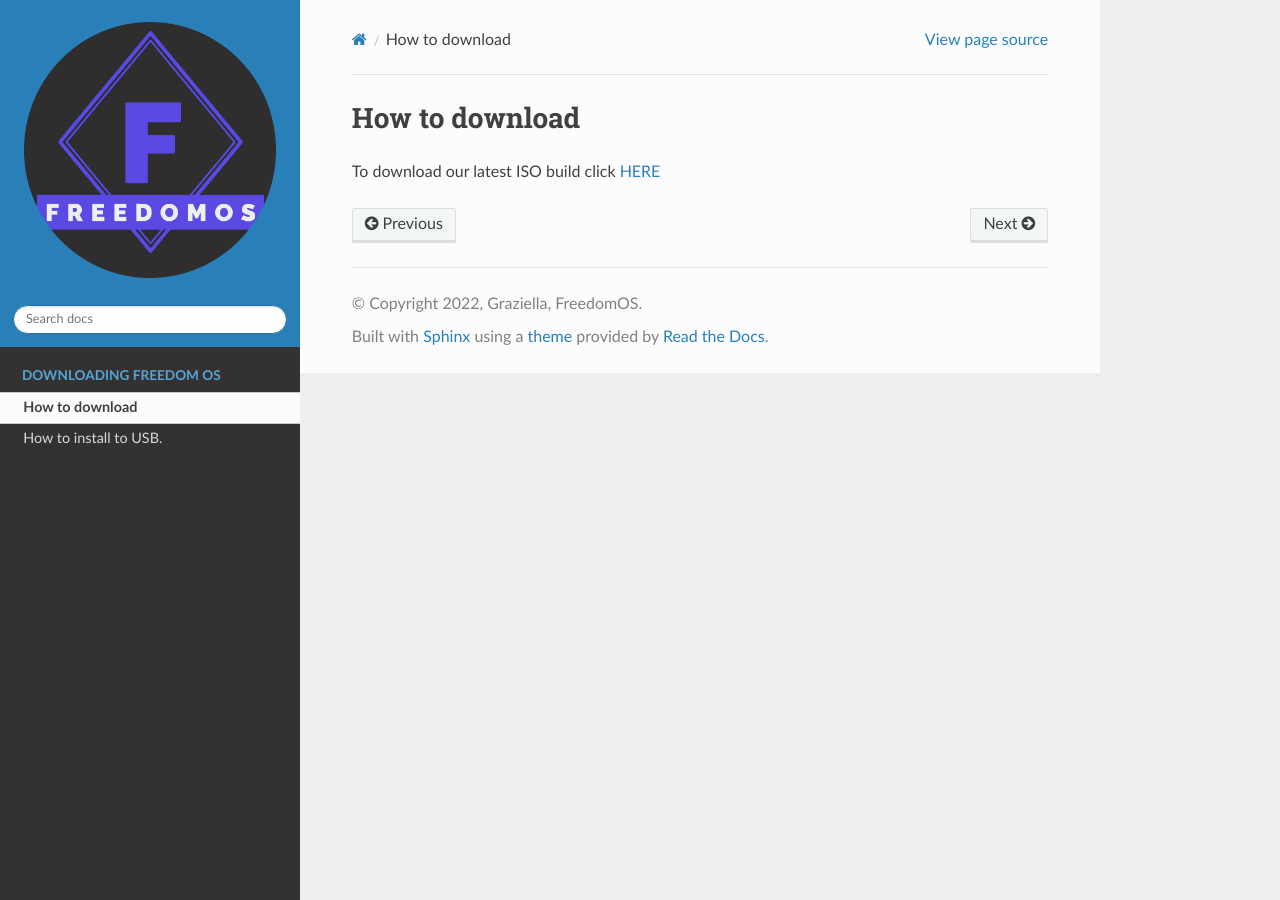
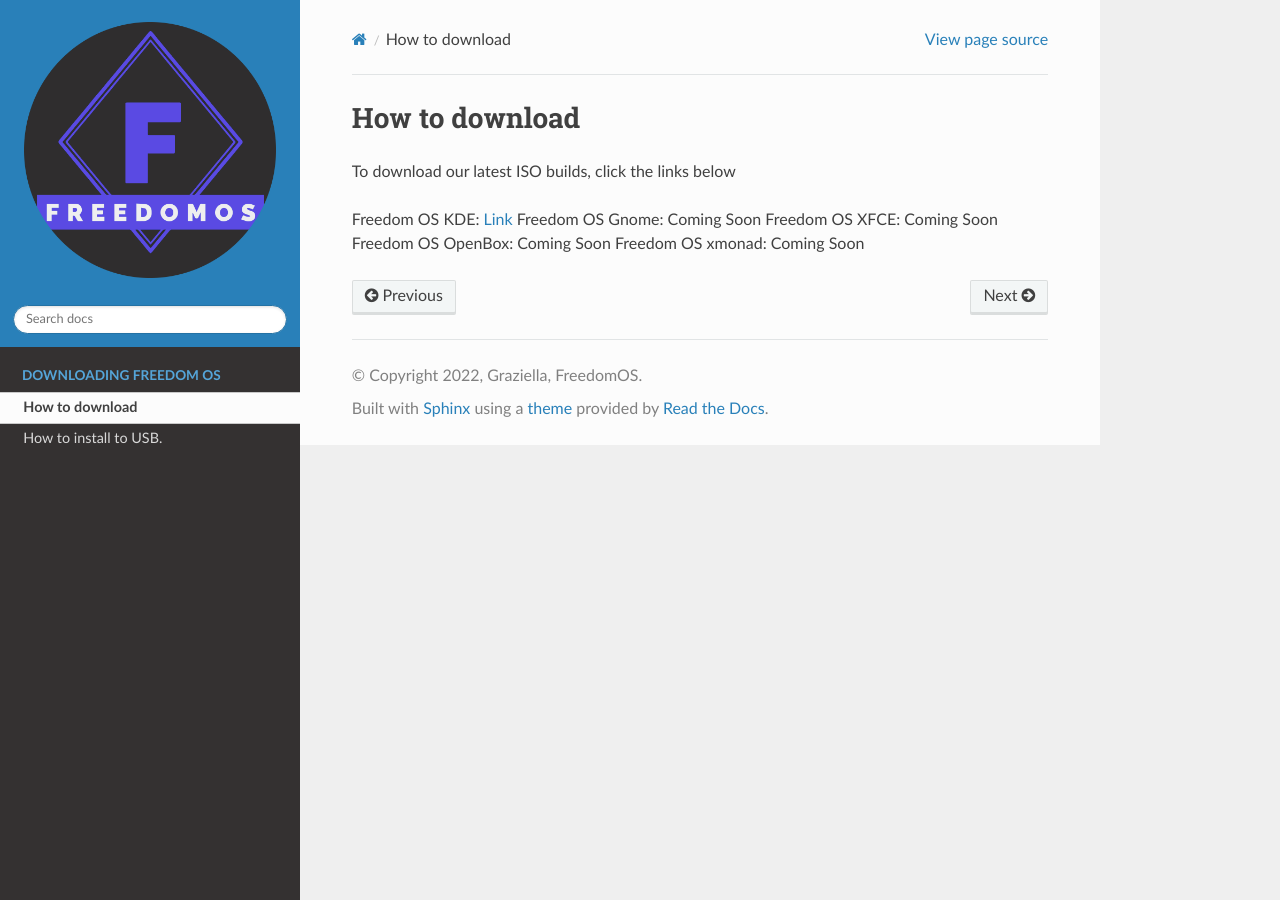
Before and after one commit to freedomos/docs, a Sphinx documentation site: the page built from docs/source/Download.rst, in a window 1280 px wide. Built offline with Sphinx 7.4.7 and the Read the Docs theme 2.0.0, drawn with Linux system fonts in a browser that asks for light colours.

Commit message:
Update Download.rst

```diff
--- a/docs/source/Download.rst
+++ b/docs/source/Download.rst
@@ -1,4 +1,10 @@
 How to download
 ======================
 
-To download our latest ISO build click `HERE <https://sourceforge.net/projects/freedomoslinux/files/latest/download>`_
+To download our latest ISO builds, click the links below
+
+Freedom OS KDE: `Link <https://sourceforge.net/projects/freedomoslinux/files/latest/download>`_
+Freedom OS Gnome: Coming Soon
+Freedom OS XFCE: Coming Soon
+Freedom OS OpenBox: Coming Soon
+Freedom OS xmonad: Coming Soon
```
